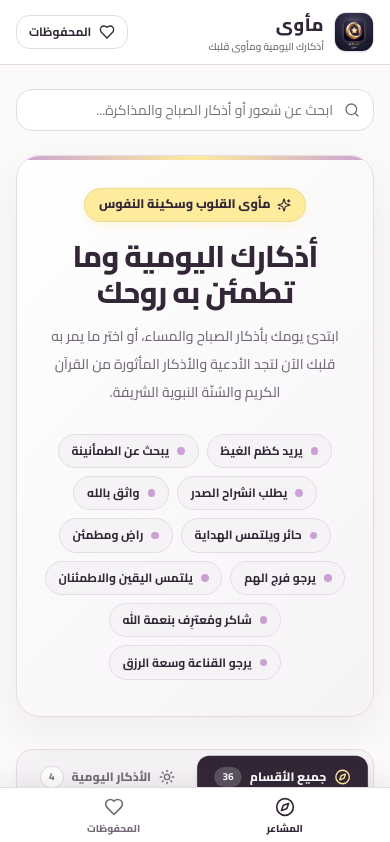
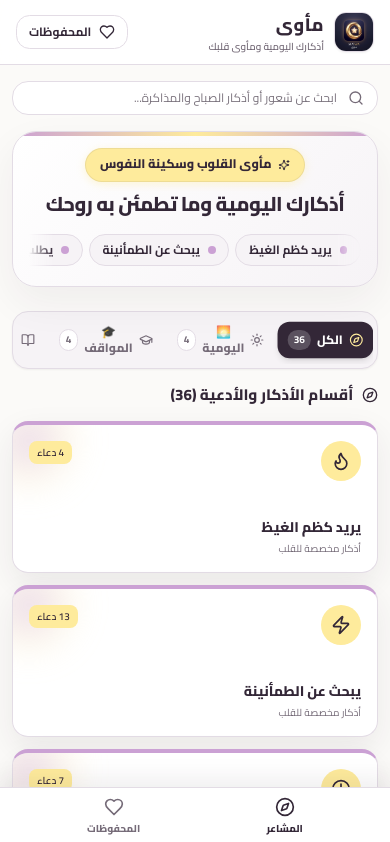
Before and after one commit to MustafaElsayed74/azkar-feeling, a Next.js app: page / in a window 390 px wide. Shown: the top 842 px of the page. Built offline with nearby package versions, Linux system fonts and the light colour scheme.

Commit message:
fix(mobile-ui): optimize hero height and category navigation bar for mobile screens

```diff
--- a/src/components/HomeClient.tsx
+++ b/src/components/HomeClient.tsx
@@ -55,15 +55,15 @@ export function HomeClient({ feelings, searchDuas }: HomeClientProps) {
     <div className="app-shell flex min-h-screen flex-col">
       <Header />
 
-      <main className="container mx-auto max-w-4xl flex-1 px-4 py-6">
-        <div className="relative mb-6">
+      <main className="container mx-auto max-w-4xl flex-1 px-3 py-4 sm:px-4 sm:py-6">
+        <div className="relative mb-4 sm:mb-6">
           <Search className="absolute right-3.5 top-1/2 h-4 w-4 -translate-y-1/2 text-[var(--muted)]" />
           <input
             type="text"
             value={searchQuery}
             onChange={(event) => setSearchQuery(event.target.value)}
             placeholder="ابحث عن شعور أو أذكار الصباح والمذاكرة..."
-            className="theme-input w-full rounded-2xl py-2.5 pl-9 pr-10 text-sm"
+            className="theme-input w-full rounded-2xl py-2 pl-9 pr-10 text-xs sm:py-2.5 sm:text-sm"
           />
           {searchQuery && (
             <button
@@ -77,24 +77,26 @@ export function HomeClient({ feelings, searchDuas }: HomeClientProps) {
           )}
         </div>
 
-        <section className="hero-panel px-5 py-8 text-center sm:px-8 sm:py-10">
-          <span className="hero-kicker">
-            <Sparkles className="h-3.5 w-3.5 text-[var(--ink)]" />
+        {/* Compact & Ultra Sleek Hero Panel on Mobile */}
+        <section className="hero-panel px-4 py-4 text-center sm:px-8 sm:py-8">
+          <span className="hero-kicker text-[11px] sm:text-xs">
+            <Sparkles className="h-3 w-3 text-[var(--ink)] sm:h-3.5 sm:w-3.5" />
             <span>مأوى القلوب وسكينة النفوس</span>
           </span>
-          <h1 className="mt-4 text-3xl font-extrabold tracking-tight sm:text-4xl text-[var(--ink)]">
+          <h1 className="mt-2 text-xl font-extrabold tracking-tight text-[var(--ink)] sm:mt-3 sm:text-3xl">
             أذكارك اليومية وما تطمئن به روحك
           </h1>
-          <p className="theme-muted mx-auto mt-3 max-w-xl text-sm font-medium leading-7">
+          <p className="theme-muted mx-auto mt-2 hidden max-w-xl text-xs font-medium leading-6 sm:block sm:text-sm sm:leading-7">
             ابتدئ يومك بأذكار الصباح والمساء، أو اختر ما يمر به قلبك الآن لتجد الأدعية والأذكار المأثورة من القرآن الكريم والسُنّة النبوية الشريفة.
           </p>
 
-          <div className="mt-6 flex flex-wrap items-center justify-center gap-2 py-1">
+          {/* Horizontal Scrolling Pill Cloud on Mobile */}
+          <div className="mt-3 flex items-center gap-1.5 overflow-x-auto py-1 no-scrollbar scroll-mask-x sm:mt-5 sm:flex-wrap sm:justify-center sm:gap-2 sm:mask-none">
             {feelings.slice(0, 10).map((feeling) => (
               <Link
                 key={feeling.feeling_slug}
                 href={`/feeling/${feeling.feeling_slug}`}
-                className="filter-pill shrink-0 hover:scale-105 transition-transform"
+                className="filter-pill shrink-0 text-xs px-2.5 py-1 sm:px-3 sm:py-1.5 hover:scale-105 transition-transform"
               >
                 <span className="filter-dot" aria-hidden="true" />
                 <span>{feeling.arabic_name}</span>
@@ -104,7 +106,7 @@ export function HomeClient({ feelings, searchDuas }: HomeClientProps) {
         </section>
 
         {searchingDuas ? (
-          <section className="my-8" aria-labelledby="search-results-title">
+          <section className="my-6" aria-labelledby="search-results-title">
             <div className="mb-4 flex items-center justify-between gap-4">
               <h2 id="search-results-title" className="section-heading">
                 <Search className="h-5 w-5" />
@@ -120,7 +122,7 @@ export function HomeClient({ feelings, searchDuas }: HomeClientProps) {
             </div>
 
             {searchResults.length > 0 ? (
-              <div className="space-y-5">
+              <div className="space-y-4">
                 {searchResults.map((dua) => (
                   <DuaCard
                     key={`${dua.title}-${dua.arabic}`}
@@ -136,43 +138,47 @@ export function HomeClient({ feelings, searchDuas }: HomeClientProps) {
                 ))}
               </div>
             ) : (
-              <div className="empty-state clean-card p-10 text-center">
-                <BookOpen className="mx-auto mb-3 h-9 w-9" />
-                <p className="font-semibold">
+              <div className="empty-state clean-card p-8 text-center">
+                <BookOpen className="mx-auto mb-3 h-8 w-8" />
+                <p className="font-semibold text-sm">
                   لم نجد نتائج تطابق &quot;{searchQuery}&quot;
                 </p>
               </div>
             )}
           </section>
         ) : (
-          <section className="my-8" aria-labelledby="feelings-title">
-            {/* Premium Segmented Category Control */}
-            <div className="my-6 rounded-2xl bg-[var(--surface-soft)] p-1.5 border border-[var(--border)] shadow-sm">
-              <div className="grid grid-cols-2 gap-1.5 sm:grid-cols-4">
+          <section className="my-6" aria-labelledby="feelings-title">
+            {/* Single-Line Mobile Friendly Category Navigation Bar */}
+            <div className="my-4 rounded-2xl bg-[var(--surface-soft)] p-1 sm:p-1.5 border border-[var(--border)] shadow-sm">
+              <div className="flex items-center gap-1 overflow-x-auto no-scrollbar sm:grid sm:grid-cols-4 sm:gap-1.5">
                 {[
                   {
                     id: 'all' as const,
                     label: 'جميع الأقسام',
+                    shortLabel: 'الكل',
                     icon: Compass,
                     count: filteredFeelings.length,
                   },
                   {
                     id: 'daily' as const,
                     label: 'الأذكار اليومية',
+                    shortLabel: '🌅 اليومية',
                     icon: Sun,
-                    count: filteredFeelings.filter((f) => f.category === 'daily').length,
+                    count: feelings.filter((f) => f.category === 'daily').length,
                   },
                   {
                     id: 'situational' as const,
                     label: 'المواقف والرقية',
+                    shortLabel: '🎓 المواقف',
                     icon: GraduationCap,
-                    count: filteredFeelings.filter((f) => f.category === 'situational').length,
+                    count: feelings.filter((f) => f.category === 'situational').length,
                   },
                   {
                     id: 'emotional' as const,
                     label: 'أذكار المشاعر',
+                    shortLabel: '🤍 المشاعر',
                     icon: BookOpen,
-                    count: filteredFeelings.filter((f) => (f.category || 'emotional') === 'emotional').length,
+                    count: feelings.filter((f) => (f.category || 'emotional') === 'emotional').length,
                   },
                 ].map((tab) => {
                   const isActive = activeTab === tab.id;
@@ -182,16 +188,17 @@ export function HomeClient({ feelings, searchDuas }: HomeClientProps) {
                       key={tab.id}
                       type="button"
                       onClick={() => setActiveTab(tab.id)}
-                      className={`flex items-center justify-center gap-2 rounded-xl px-3 py-2.5 text-xs font-extrabold sm:text-sm transition-all duration-200 ${
+                      className={`flex flex-1 shrink-0 items-center justify-center gap-1.5 rounded-xl px-2.5 py-2 text-xs font-extrabold sm:px-3 sm:py-2.5 sm:text-sm transition-all duration-200 ${
                         isActive
                           ? 'bg-[var(--ink)] text-white shadow-md scale-[1.01]'
                           : 'text-[var(--muted)] hover:bg-[var(--surface)] hover:text-[var(--ink)]'
                       }`}
                     >
-                      <Icon className={`h-4 w-4 ${isActive ? 'text-[var(--butter)]' : ''}`} />
-                      <span>{tab.label}</span>
+                      <Icon className={`h-3.5 w-3.5 shrink-0 sm:h-4 sm:w-4 ${isActive ? 'text-[var(--butter)]' : ''}`} />
+                      <span className="hidden sm:inline">{tab.label}</span>
+                      <span className="sm:hidden">{tab.shortLabel}</span>
                       <span
-                        className={`rounded-full px-2 py-0.5 text-[10px] font-bold ${
+                        className={`rounded-full px-1.5 py-0.5 text-[10px] font-bold ${
                           isActive
                             ? 'bg-white/20 text-white'
                             : 'bg-[var(--surface)] text-[var(--muted)] border border-[var(--border)]'
@@ -205,14 +212,14 @@ export function HomeClient({ feelings, searchDuas }: HomeClientProps) {
               </div>
             </div>
 
-            <div className="mb-5 flex items-center justify-between">
-              <h2 id="feelings-title" className="section-heading">
-                <Compass className="h-5 w-5" />
+            <div className="mb-4 flex items-center justify-between">
+              <h2 id="feelings-title" className="section-heading text-sm sm:text-base">
+                <Compass className="h-4 w-4 sm:h-5 sm:w-5" />
                 <span>أقسام الأذكار والأدعية ({filteredFeelings.length})</span>
               </h2>
             </div>
 
-            <div className="grid grid-cols-1 gap-4 sm:grid-cols-2 md:grid-cols-3">
+            <div className="grid grid-cols-1 gap-3 sm:grid-cols-2 sm:gap-4 md:grid-cols-3">
               {filteredFeelings.map((feeling) => (
                 <FeelingCard
                   key={feeling.feeling_slug}
```
